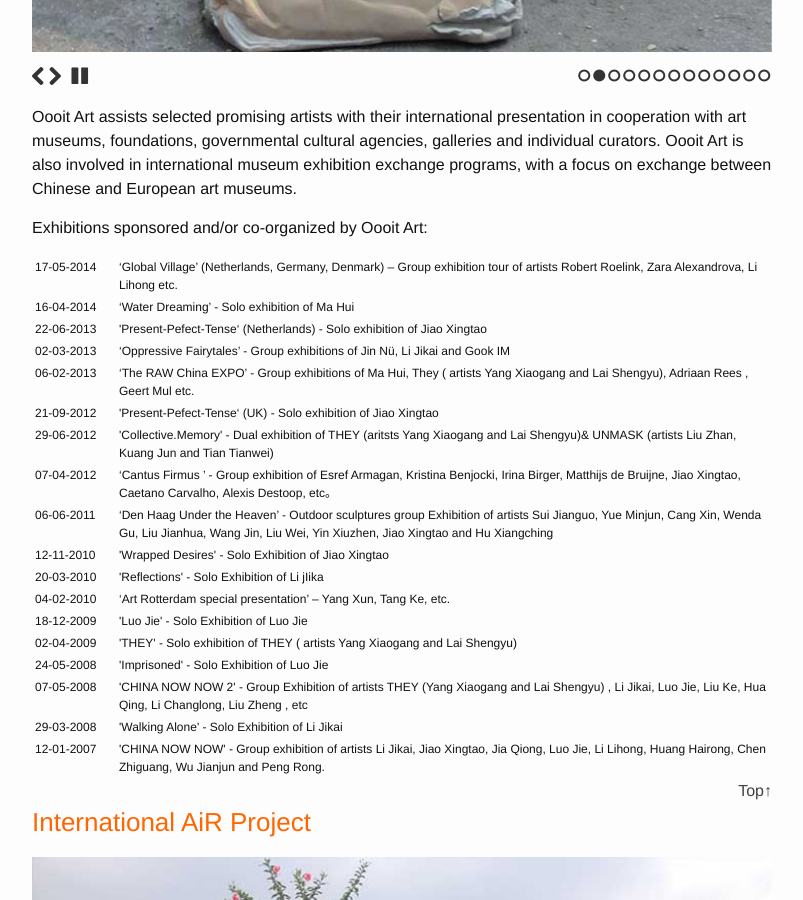
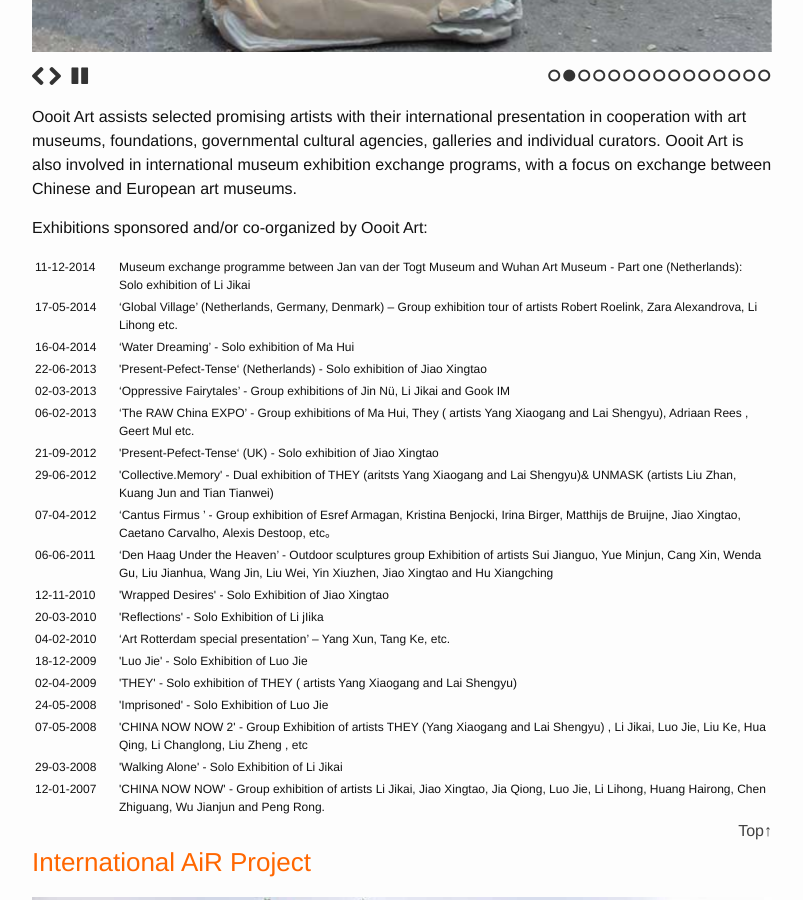
Before and after one commit to emj365/oooit, a Jekyll site: the page built from index.html, in a window 1280 px wide and 900 px high, scrolled down 893 px. Shown: the whole window, without its empty margins (238-1041 px from the left). Built offline with Jekyll 4.4.1, drawn with Linux system fonts in a browser that asks for light colours.

Commit message:
add an exhibitions

```diff
--- a/_includes/exhibitions_chinese.html
+++ b/_includes/exhibitions_chinese.html
@@ -1,4 +1,8 @@
 <table class="list">
+  <tr>
+    <td class="date">11-12-2014</td>
+    <td>荷兰Jan van der Togt 美术馆和中国武汉美术馆交流项目，第一部分（荷兰）：李继开个展</td>
+  </tr>
   <tr>
     <td class="date">17-05-2014</td>
     <td>“地球村”（荷兰，德国，丹麦三站艺术展） 国际艺术家群展：Robert Roelink, Zara Alexandrova, 李立宏，等等。</td>
--- a/_includes/exhibitions_english.html
+++ b/_includes/exhibitions_english.html
@@ -1,4 +1,8 @@
 <table class="list">
+  <tr>
+    <td class="date">11-12-2014</td>
+    <td>Museum exchange programme  between Jan van der Togt Museum and Wuhan Art Museum - Part one (Netherlands): Solo exhibition of Li Jikai</td>
+  </tr>
   <tr>
     <td class="date">17-05-2014</td>
     <td>‘Global Village’ (Netherlands, Germany, Denmark) – Group exhibition tour of artists Robert Roelink, Zara Alexandrova, Li Lihong etc.</td>
--- a/_includes/exhibitions_nederlands.html
+++ b/_includes/exhibitions_nederlands.html
@@ -1,4 +1,8 @@
 <table class="list">
+  <tr>
+    <td class="date">11-12-2014</td>
+    <td>Uitwisselingsprogramma tussen Jan van der Togt Museum en Wuhan Art Museum – Deel een (Nederland): Solo tentoonstelling van Li Jikai</td>
+  </tr>
   <tr>
     <td class="date">17-05-2014</td>
     <td>‘Global Village’ (Nederland, Duitsland, Denemarken) – Reisende groepstentoonstelling van kunstenaars Roelink, Zara Alexandrova, Li Lihong etc.</td>
--- a/_includes/slider1.html
+++ b/_includes/slider1.html
@@ -2,7 +2,7 @@
 <!-- The container is used to define the width of the slideshow -->
 <div class="container">
   <div id="slides">
-  {% for i in (1..13) %}
+  {% for i in (1..15) %}
     <img src="../img/sliders1/{{i}}.jpg" alt="" />
   {% endfor %}
   </div>
```
Also changed, not shown: img/sliders1/14.jpg (added), img/sliders1/15.jpg (added).
